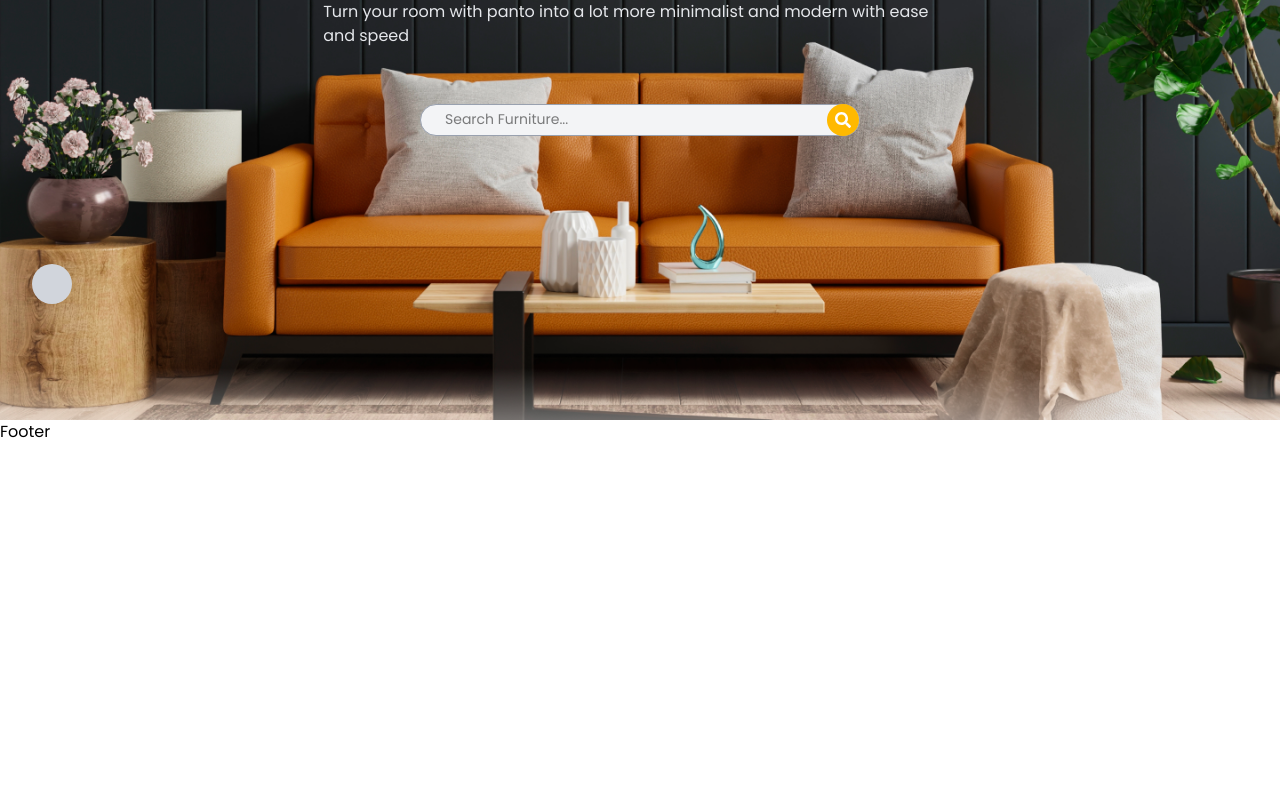
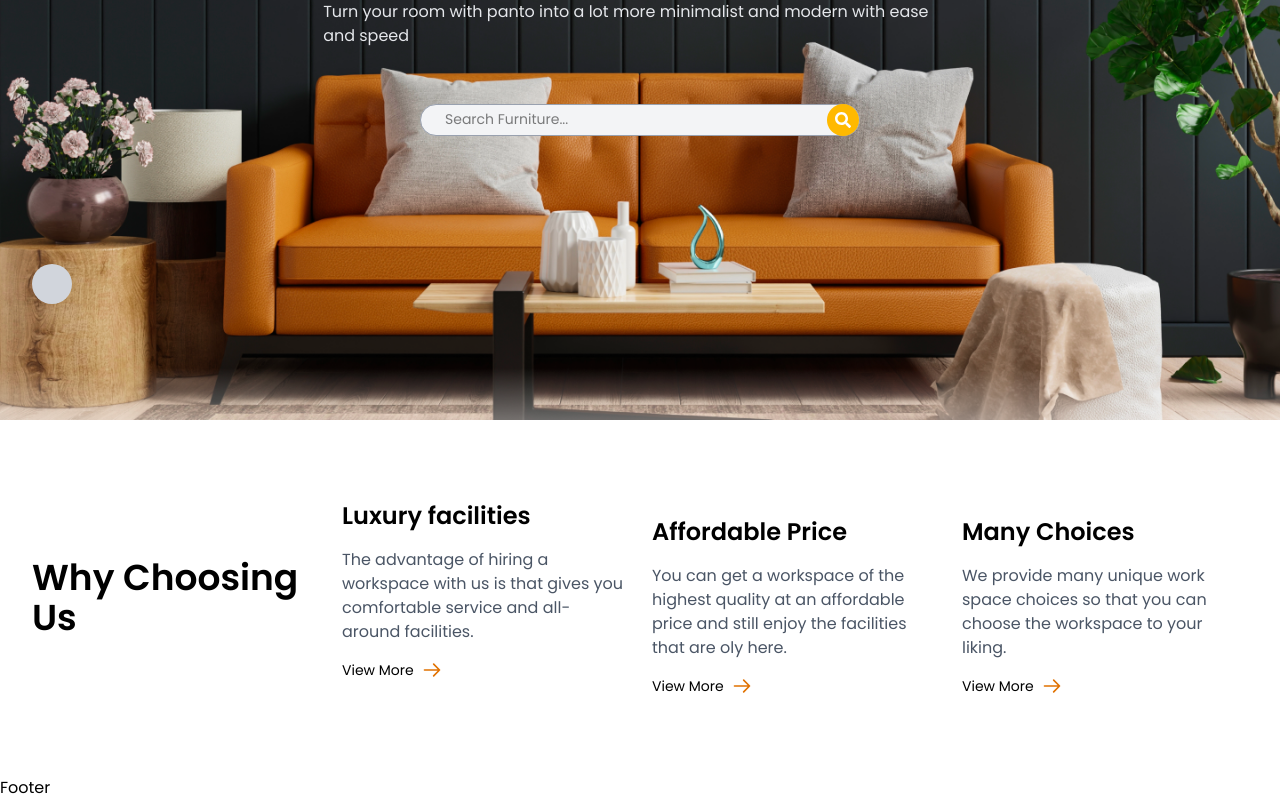
Before and after one commit to SabbirRshuvo/panto-furniture-landing-page, a React (Vite) app: page / in a window 1280 px wide. Shown: the part 380-1180 px from the top of the page. Before the commit the page ends 824 px from the top, so only its background shows below. Built offline with nearby package versions, Linux system fonts and the light colour scheme.

Commit message:
choose us section done

```diff
--- /dev/null
+++ b/src/Components/ChooseUs.jsx
@@ -0,0 +1,60 @@
+import React from "react";
+import { FaArrowRight } from "react-icons/fa";
+import { HiOutlineArrowRight } from "react-icons/hi";
+import { MdArrowRightAlt } from "react-icons/md";
+
+const ChooseUs = () => {
+  return (
+    <div className="grid grid-cols-1 sm:grid-cols-2 md:grid-cols-3 lg:grid-cols-4 px-8 lg:py-20 md:py-16 sm:py-12 py-8 max-w-screen-2xl mx-auto gap-6">
+      <div className="flex justify-center items-center ">
+        <h2 className="md:text-4xl sm:text-3xl text-2xl font-semibold ">
+          Why Choosing Us
+        </h2>
+      </div>
+      <div>
+        <h3 className="md:text-2xl sm:text-xl font-semibold ">
+          Luxury facilities
+        </h3>
+        <p className="text-gray-600 lg:text-base sm:text-sm md:my-4 my-2">
+          The advantage of hiring a workspace with us is that gives you
+          comfortable service and all-around facilities.
+        </p>
+        <button className="text-sm flex items-center gap-2 hover:gap-4 cursor-pointer transition-all duration-300">
+          {" "}
+          View More
+          <HiOutlineArrowRight className="text-amber-600 text-xl" />
+        </button>
+      </div>
+      <div>
+        <h3 className="md:text-2xl sm:text-xl font-semibold md:my-4 my-2">
+          Affordable Price
+        </h3>
+        <p className="text-gray-600 lg:text-base sm:text-sm md:my-4 my-2">
+          You can get a workspace of the highest quality at an affordable price
+          and still enjoy the facilities that are oly here.
+        </p>
+        <button className="text-sm flex items-center gap-2 hover:gap-4 cursor-pointer transition-all duration-300">
+          {" "}
+          View More
+          <HiOutlineArrowRight className="text-amber-600 text-xl" />
+        </button>
+      </div>
+      <div>
+        <h3 className="md:text-2xl sm:text-xl font-semibold md:my-4 my-2">
+          Many Choices
+        </h3>
+        <p className="text-gray-600 lg:text-base sm:text-sm md:my-4 my-2">
+          We provide many unique work space choices so that you can choose the
+          workspace to your liking.
+        </p>
+        <button className="text-sm flex items-center gap-2 hover:gap-4 cursor-pointer transition-all duration-300">
+          {" "}
+          View More
+          <HiOutlineArrowRight className="text-amber-600 text-xl" />
+        </button>
+      </div>
+    </div>
+  );
+};
+
+export default ChooseUs;
--- a/src/Components/Navbar.jsx
+++ b/src/Components/Navbar.jsx
@@ -37,7 +37,9 @@ const Navbar = () => {
       {/* logo */}
       <Link to="/">
         <h2
-          className={`text-2xl font-semibold   ${isScroll ? "text-black" : ""}`}
+          className={`lg:text-2xl md:text-xl font-semibold   ${
+            isScroll ? "text-black" : ""
+          }`}
         >
           Panto
         </h2>
--- a/src/Pages/Home.jsx
+++ b/src/Pages/Home.jsx
@@ -1,9 +1,11 @@
 import Banner from "../Components/Banner";
+import ChooseUs from "../Components/ChooseUs";
 
 const Home = () => {
   return (
     <div>
       <Banner />
+      <ChooseUs />
     </div>
   );
 };
```
